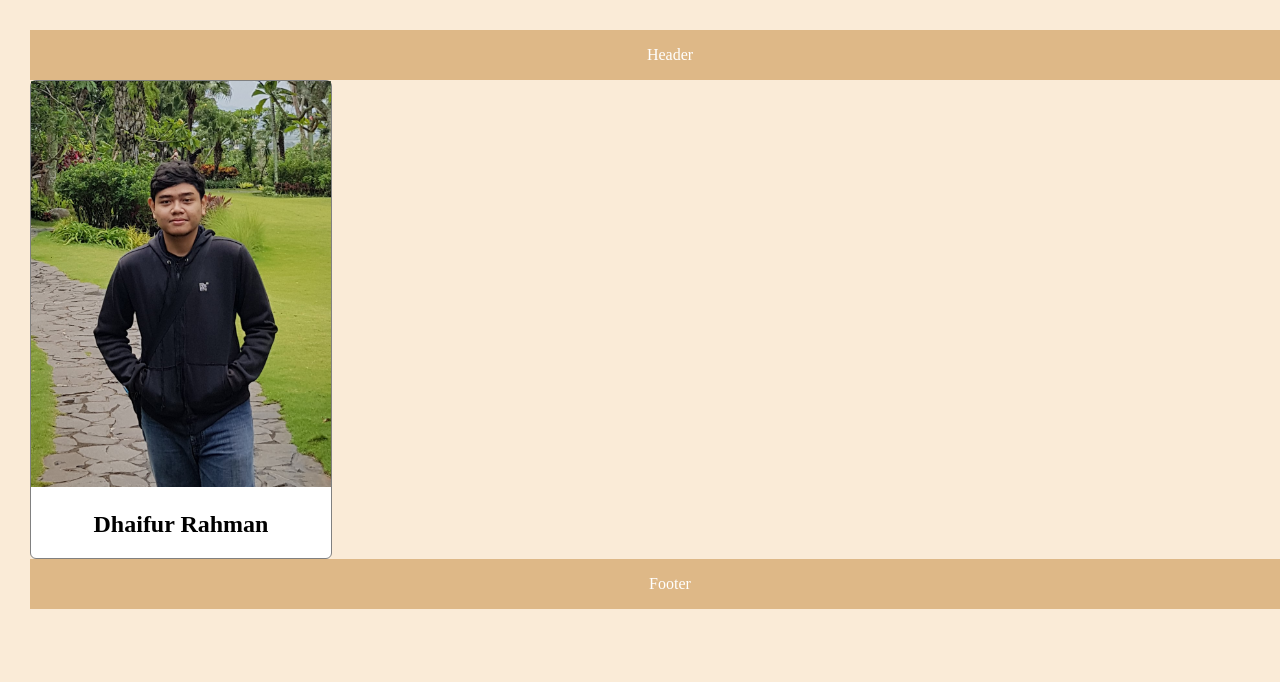
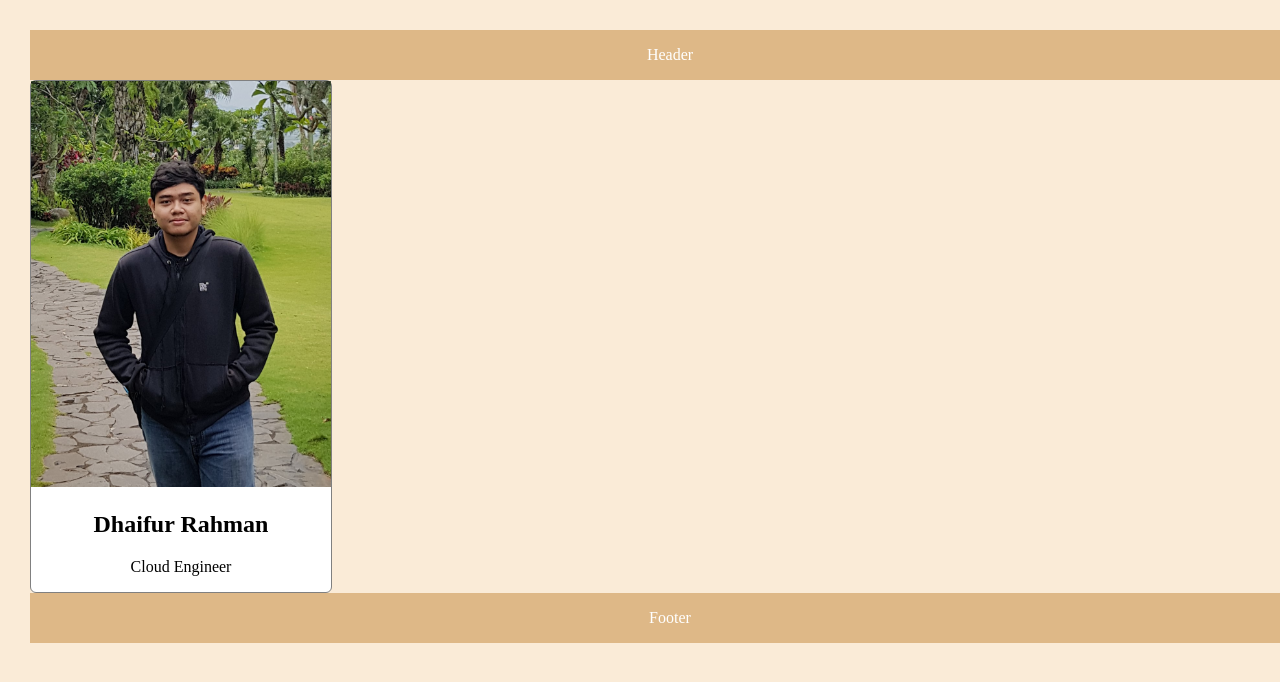
Before and after one commit to dhaifur/my-repo-from-remote, a plain HTML site: page index.html in a window 1280 px wide. Shown: the top 682 px of the page. Drawn offline with Linux system fonts and the light colour scheme; files whose address does not match are found by name.

Commit message:
add job profile

```diff
--- a/index.html
+++ b/index.html
@@ -8,6 +8,7 @@
         <div id="profile-container">
             <img src="D:\Bangkit\WebProjects\MyNewProject\images\dave.jpg" alt="" id="profile-image">
             <h2 id="profile-name">Dhaifur Rahman</h2>
+            <p id="profile-job">Cloud Engineer</p>
         </div>
         <div id="footer">Footer</div>
     </body>
--- a/style.css
+++ b/style.css
@@ -37,3 +37,7 @@ body{
     text-align: center;
     color: white;
  }
+
+ #profile-job {
+    text-align: center;
+}
```
